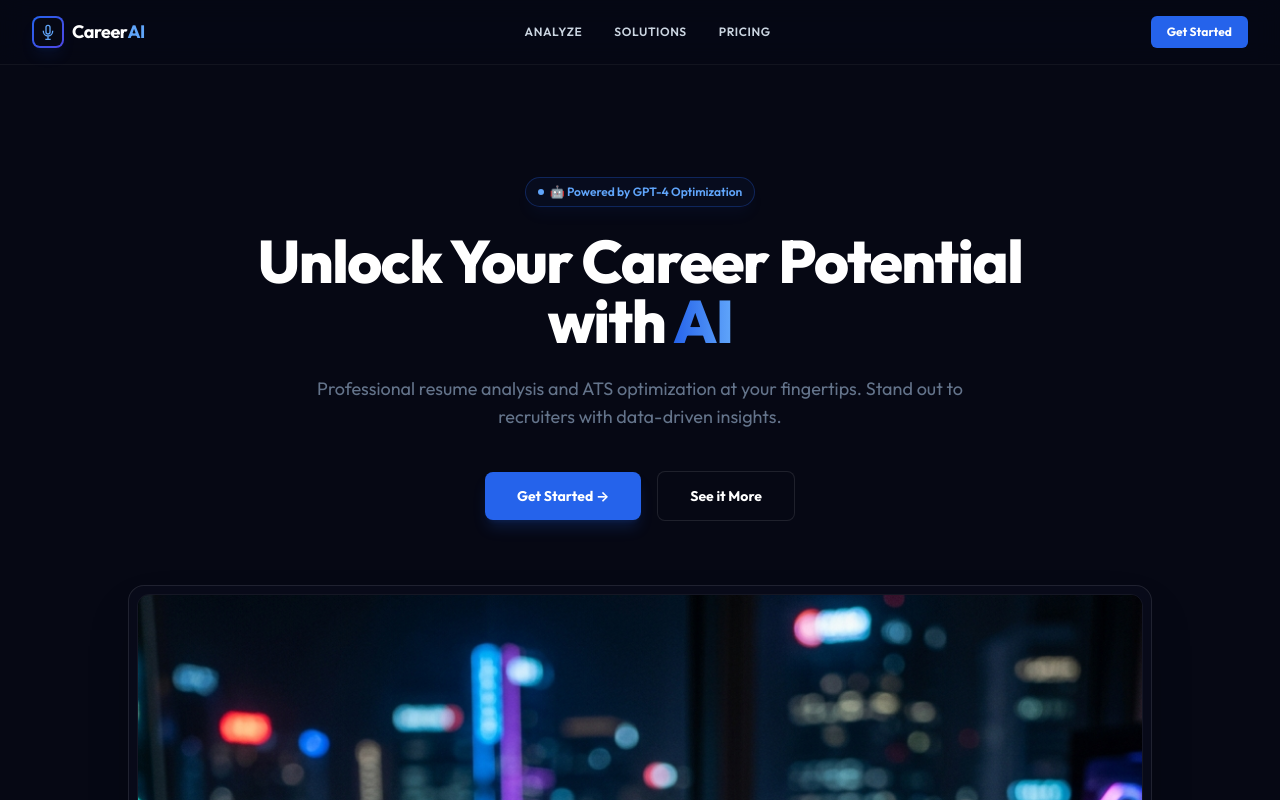
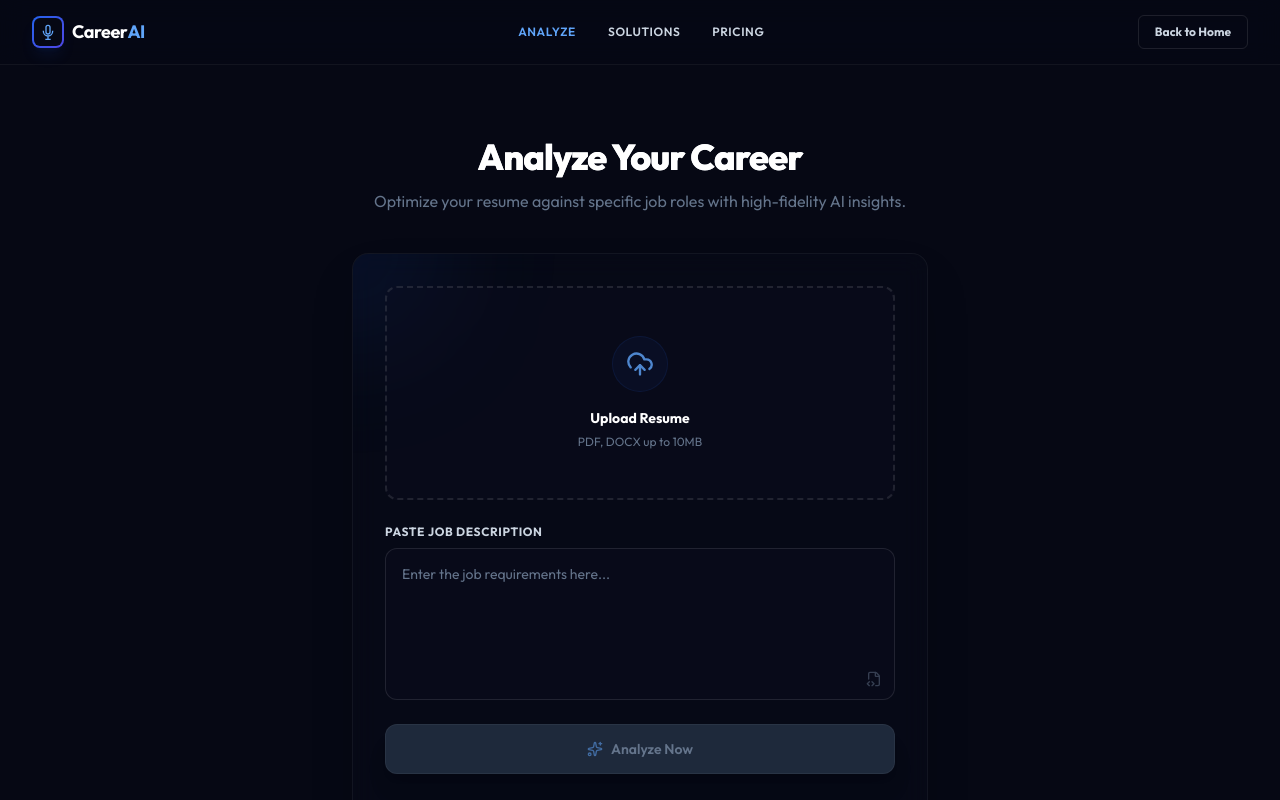
Before and after one commit to Pathum-Piyumal/ai_resume_analyzer, a React (Vite) app in the folder frontend/: page / in a window 1280 px wide. Both pictures are taken after a click on the link "ANALYZE". Shown: the top 800 px of the page. Built offline with nearby package versions, Linux system fonts and the light colour scheme.

Commit message:
feat: integrate AnalyzePage controller and configure App view state

```diff
--- a/frontend/src/App.tsx
+++ b/frontend/src/App.tsx
@@ -1,10 +1,18 @@
+import { useState } from 'react'
 import RootLayout from './layouts/RootLayout'
 import HomePage from './pages/HomePage'
+import AnalyzePage from './pages/AnalyzePage'
 
 export default function App() {
+  const [view, setView] = useState<'landing' | 'analyze'>('landing')
+
   return (
-    <RootLayout>
-      <HomePage />
+    <RootLayout currentView={view} onNavigate={setView}>
+      {view === 'landing' ? (
+        <HomePage onNavigate={setView} />
+      ) : (
+        <AnalyzePage />
+      )}
     </RootLayout>
   )
 }
--- /dev/null
+++ b/frontend/src/pages/AnalyzePage.tsx
@@ -0,0 +1,181 @@
+import React, { useState, useEffect } from 'react'
+import Header from '../../components/Header'
+import ResumeUpload from '../../components/ResumeUpload'
+import JobDescription from '../../components/JobDescription'
+import AnalyzeButton from '../../components/AnalyzeButton'
+import ResultsDashboard from '../../components/Results/ResultsDashboard'
+import { Sparkles, BrainCircuit } from 'lucide-react'
+
+// Lightweight skills dictionary to scan job description
+const SKILLS_DICT = [
+  "React", "TypeScript", "JavaScript", "Python", "Node.js",
+  "HTML5", "CSS3", "Tailwind CSS", "SQL", "PostgreSQL",
+  "Docker", "Kubernetes", "AWS", "CI/CD", "Jest", "Cypress",
+  "GraphQL", "RESTful APIs", "Next.js", "Redux", "Git",
+  "Agile", "Scrum", "Figma", "UI/UX Design", "Product Management"
+]
+
+export default function AnalyzePage() {
+  const [view, setView] = useState<'input' | 'loading' | 'results'>('input')
+  const [file, setFile] = useState<File | null>(null)
+  const [jobText, setJobText] = useState<string>('')
+
+  // Loading Simulation States
+  const [loadingProgress, setLoadingProgress] = useState<number>(0)
+  const [loadingStep, setLoadingStep] = useState<string>('')
+
+  // Results State
+  const [resultsData, setResultsData] = useState<{
+    score: number
+    matched: string[]
+    missing: string[]
+  }>({ score: 78, matched: [], missing: [] })
+
+  // Trigger analysis simulation
+  const handleAnalyze = () => {
+    if (!file || !jobText.trim()) return
+
+    // Dynamic Keyword matching engine
+    const textLower = jobText.toLowerCase()
+
+    // Find all keywords mentioned in job description
+    const foundKeywords = SKILLS_DICT.filter(skill =>
+      textLower.includes(skill.toLowerCase())
+    )
+
+    let matched: string[] = []
+    let missing: string[] = []
+    let score = 78
+
+    if (foundKeywords.length >= 3) {
+      // Split found keywords to make it look realistic (60% matched, 40% missing)
+      const splitIndex = Math.ceil(foundKeywords.length * 0.6)
+      matched = foundKeywords.slice(0, splitIndex)
+      missing = foundKeywords.slice(splitIndex)
+
+      // Calculate a score based on ratio
+      const ratio = matched.length / foundKeywords.length
+      score = Math.round(55 + ratio * 40) // scores between 55 and 95
+    } else {
+      // Fallback defaults
+      matched = ["React", "TypeScript", "Tailwind CSS", "RESTful APIs"]
+      missing = ["GraphQL", "Jest Testing", "CI/CD Pipelines"]
+      score = 76
+    }
+
+    setResultsData({ score, matched, missing })
+    setView('loading')
+    setLoadingProgress(0)
+  }
+
+  // Simulating loading steps
+  useEffect(() => {
+    if (view !== 'loading') return
+
+    const steps = [
+      { max: 20, text: 'Parsing resume document formatting...' },
+      { max: 45, text: 'Extracting skills and credential entities...' },
+      { max: 70, text: 'Cross-referencing job requirements with qualifications...' },
+      { max: 90, text: 'Analyzing ATS matching compatibility...' },
+      { max: 100, text: 'Compiling final career recommendations...' }
+    ]
+
+    const interval = setInterval(() => {
+      setLoadingProgress(prev => {
+        const next = prev + Math.floor(Math.random() * 4) + 1
+
+        // Find current step text
+        const currentStep = steps.find(s => next <= s.max) || steps[steps.length - 1]
+        setLoadingStep(currentStep.text)
+
+        if (next >= 100) {
+          clearInterval(interval)
+          setTimeout(() => {
+            setView('results')
+          }, 300)
+          return 100
+        }
+        return next
+      })
+    }, 70)
+
+    return () => clearInterval(interval)
+  }, [view])
+
+  const handleReset = () => {
+    setFile(null)
+    setJobText('')
+    setView('input')
+    setLoadingProgress(0)
+  }
+
+  const isFormValid = file !== null && jobText.trim().length > 10
+
+  return (
+    <div className="min-h-[70vh] bg-brand-dark flex items-center justify-center py-12 transition-all duration-300">
+
+      {/* 1. INPUT FORM VIEW */}
+      {view === 'input' && (
+        <div className="w-full px-4 animate-fade-in">
+          <Header />
+          <div className="max-w-xl mx-auto rounded-2xl border border-white/5 bg-brand-card/20 p-6 sm:p-8 backdrop-blur-md shadow-2xl relative overflow-hidden">
+            {/* Spotlight blur */}
+            <div className="absolute -top-24 -left-24 h-48 w-48 rounded-full bg-brand-blue/10 blur-[60px] pointer-events-none" />
+
+            <ResumeUpload file={file} onFileChange={setFile} />
+            <JobDescription text={jobText} onTextChange={setJobText} />
+            <AnalyzeButton
+              onClick={handleAnalyze}
+              disabled={!isFormValid}
+              loading={false}
+            />
+          </div>
+        </div>
+      )}
+
+      {/* 2. LOADING SIMULATOR VIEW */}
+      {view === 'loading' && (
+        <div className="w-full max-w-md mx-auto px-6 text-center animate-fade-in">
+          <div className="relative inline-flex items-center justify-center p-5 rounded-3xl bg-brand-blue/5 border border-brand-blue/15 mb-6 animate-pulse-slow">
+            <BrainCircuit className="h-12 w-12 text-brand-lightBlue" />
+            {/* Outer spinning ring element */}
+            <div className="absolute inset-0 rounded-3xl border border-dashed border-brand-blue/35 animate-[spin_8s_linear_infinite]" />
+          </div>
+
+          <h2 className="text-xl font-bold text-white mb-2 font-sans">
+            AI Engine in Action
+          </h2>
+          <p className="text-xs text-brand-textMuted font-sans mb-8">
+            Please wait while CareerAI computes matching compatibility.
+          </p>
+
+          {/* Glassmorphic progress container */}
+          <div className="relative h-2 w-full bg-brand-card rounded-full overflow-hidden border border-white/5 mb-4">
+            <div
+              className="absolute left-0 top-0 h-full bg-gradient-to-r from-brand-blue to-brand-lightBlue rounded-full shadow-lg shadow-brand-blue/50 transition-all duration-100 ease-out"
+              style={{ width: `${loadingProgress}%` }}
+            />
+          </div>
+
+          {/* Progress labels */}
+          <div className="flex items-center justify-between text-[11px] font-mono text-brand-textMuted mb-2 px-1">
+            <span className="animate-pulse">{loadingStep}</span>
+            <span className="font-semibold text-white">{loadingProgress}%</span>
+          </div>
+        </div>
+      )}
+
+      {/* 3. DASHBOARD VIEW */}
+      {view === 'results' && (
+        <ResultsDashboard
+          fileName={file?.name || 'Resume.pdf'}
+          matchScore={resultsData.score}
+          matchedSkills={resultsData.matched}
+          missingSkills={resultsData.missing}
+          onReset={handleReset}
+        />
+      )}
+
+    </div>
+  )
+}
```
